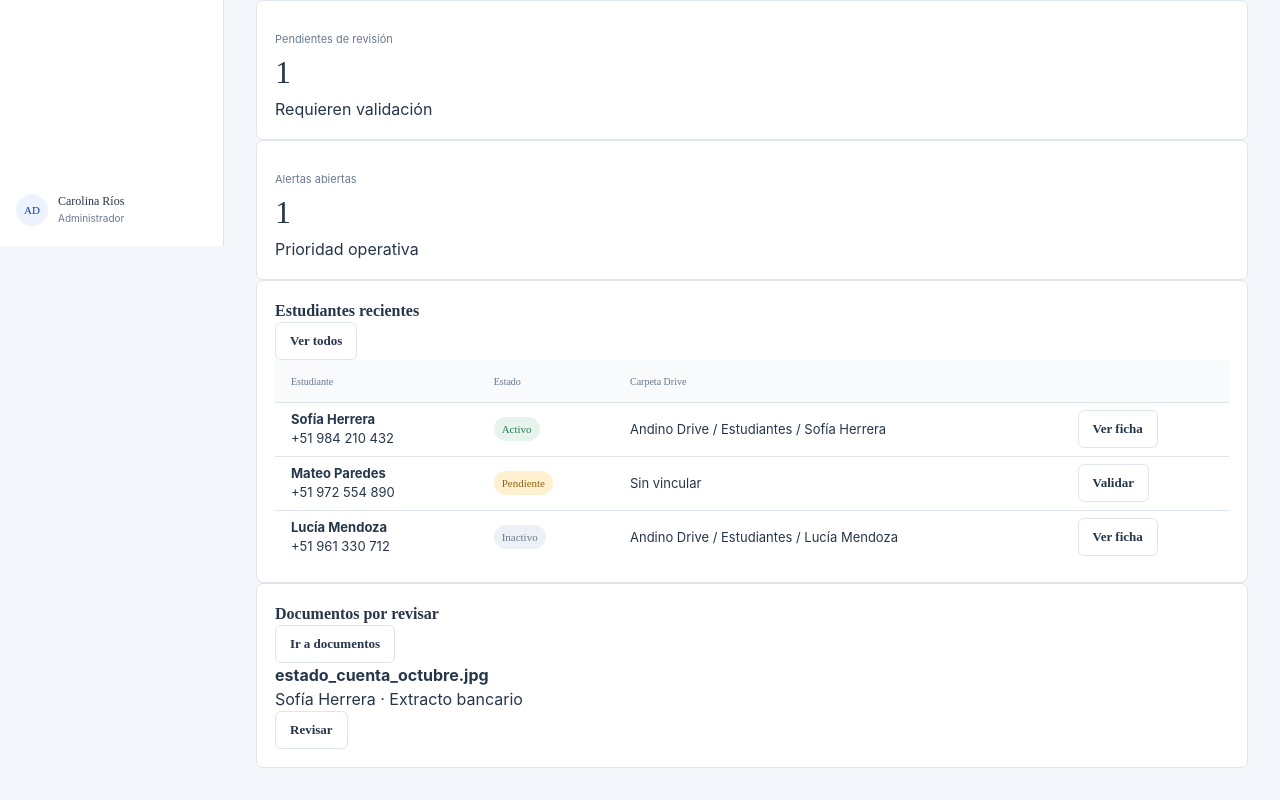
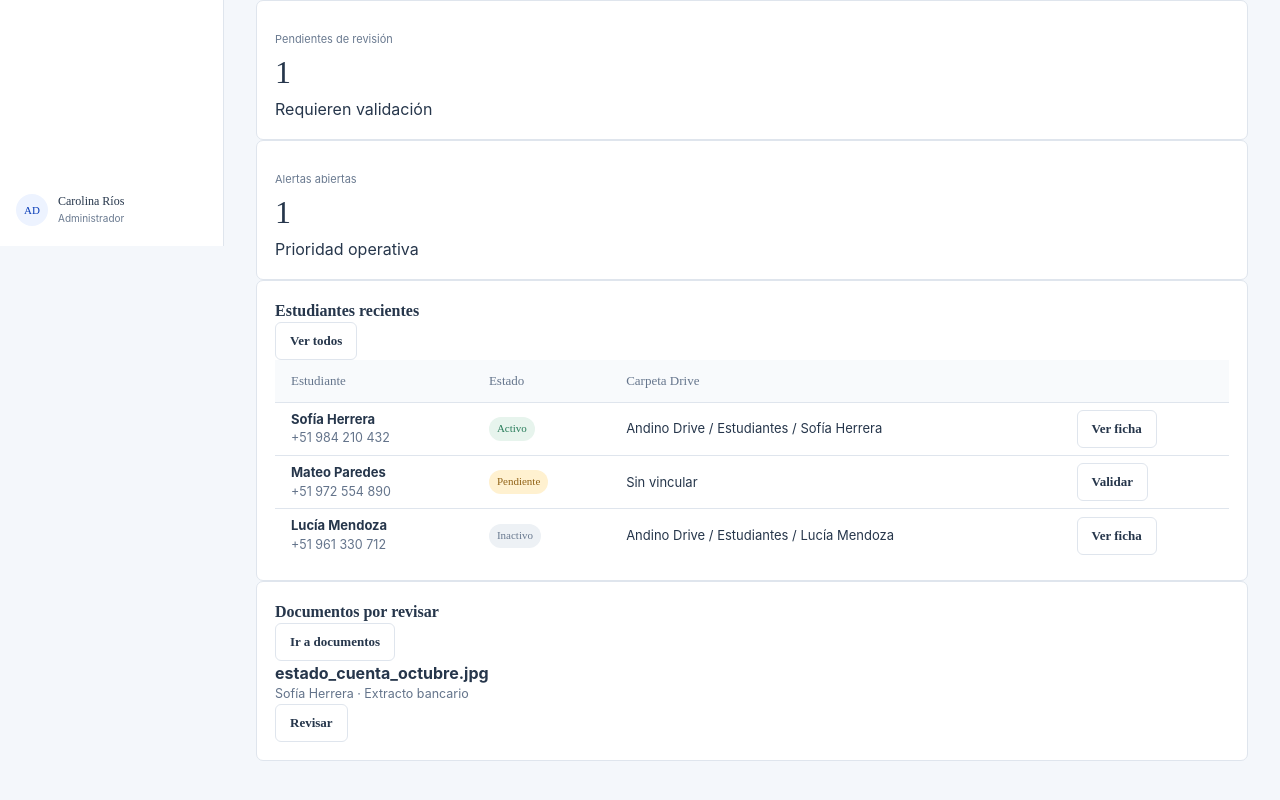
Before and after one commit to PaulBendezuTorres/AndinoEducationGroup, a React (Vite) app: page / in a window 1280 px wide. Shown: the part 554-1354 px from the top of the page. Built offline with nearby package versions, Linux system fonts and the light colour scheme; a web font is replaced by a local one.

Commit message:
Style: unificar tamaño de texto en celdas de tablas y subtítulos

```diff
--- a/src/index.css
+++ b/src/index.css
@@ -1384,3 +1384,13 @@ dd {
     font-size: 20px;
   }
 }
+
+.table th,
+.table td {
+  font-size: 13px;
+}
+.table .sub,
+.card .sub {
+  font-size: 12.5px;
+  color: #64748b;
+}
```
